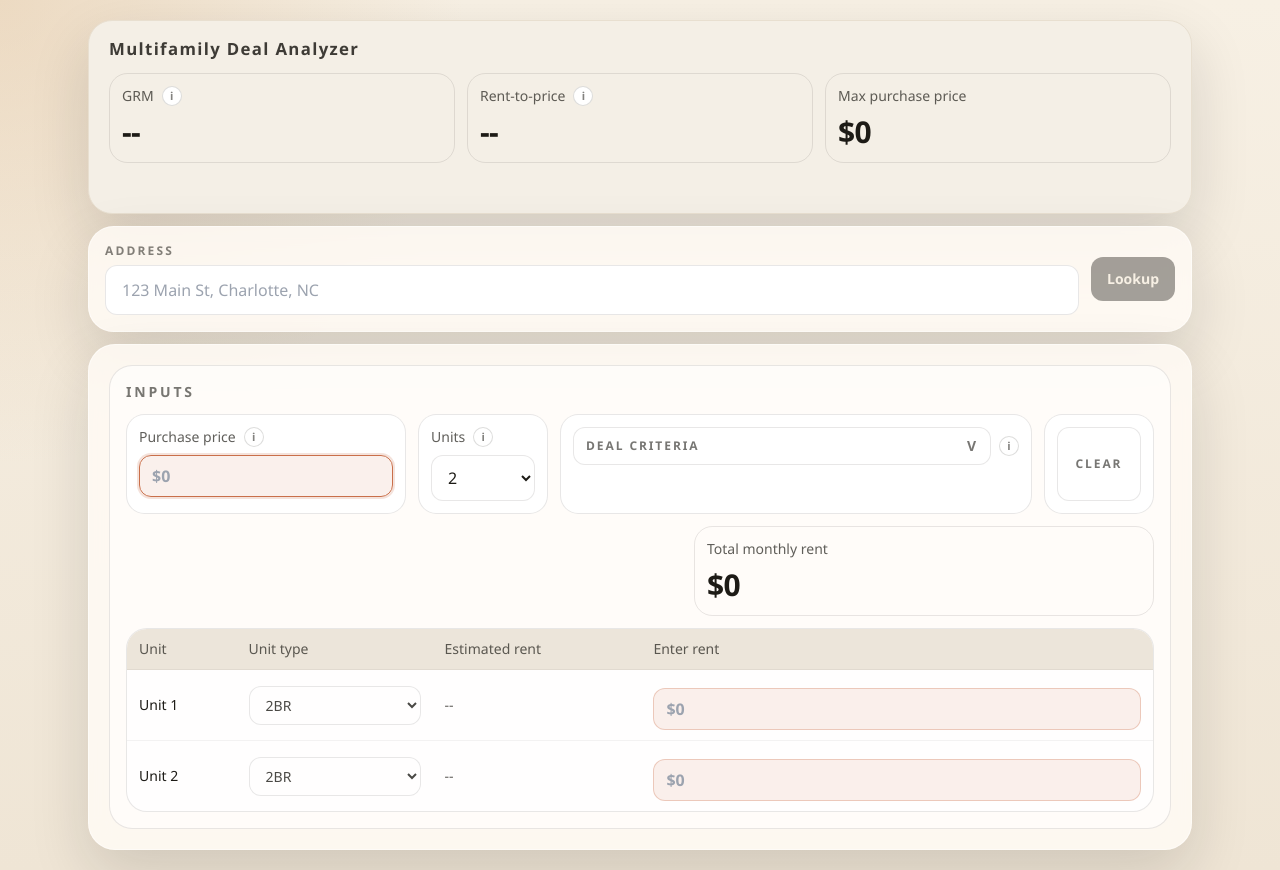
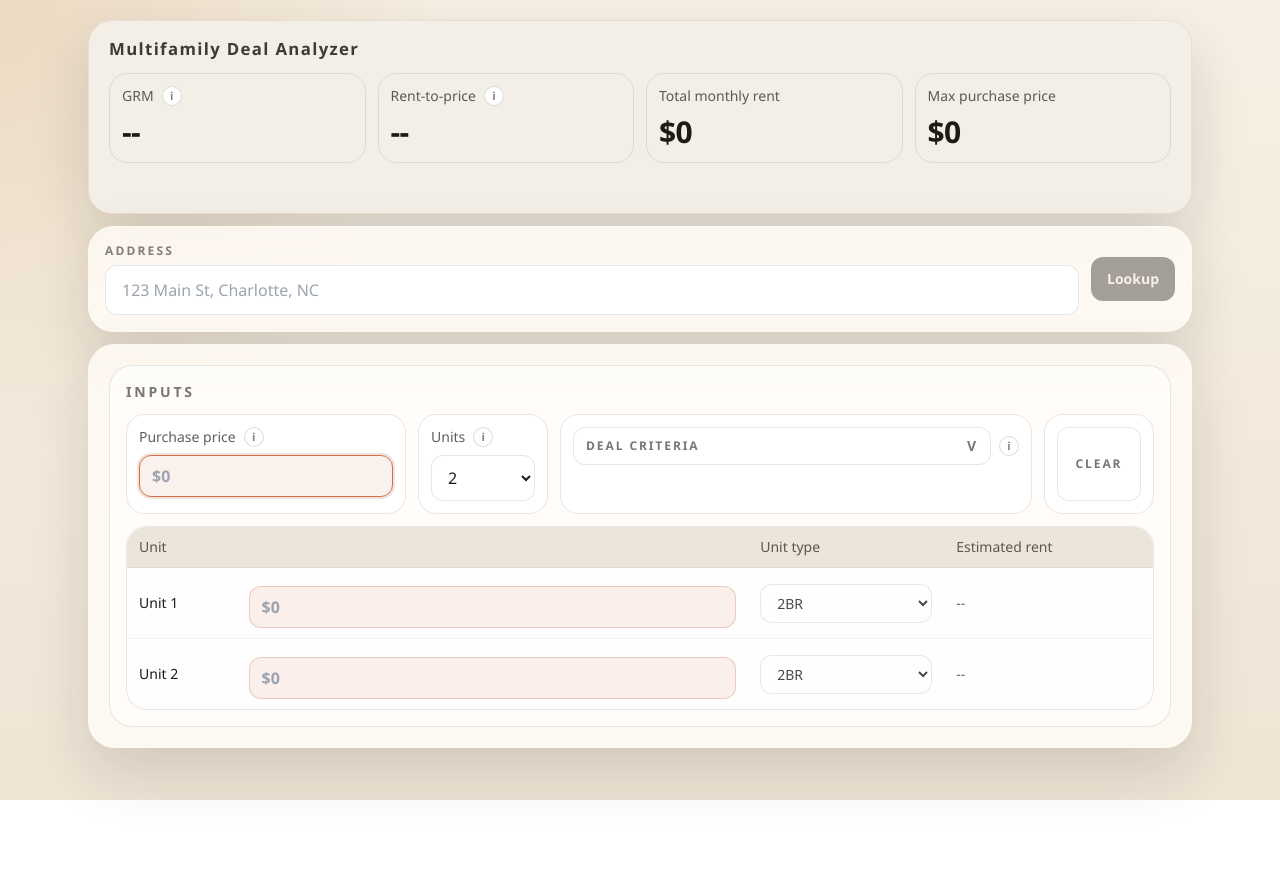
Before and after one commit to tom-p323/multifamily-deal-analyzer, a Next.js app: page / in a window 1280 px wide. After the commit the page ends 800 px from the top, so only its background shows below. Built offline with nearby package versions, Linux system fonts and the light colour scheme.

Commit message:
Refine rent entry and dashboard layout

```diff
--- a/app/page.tsx
+++ b/app/page.tsx
@@ -31,6 +31,7 @@ function createEmptySummary(): DashboardSummary {
   return {
     grm: null,
     rentToPrice: null,
+    totalMonthlyRent: 0,
     maxPurchasePrice: 0,
     verdict: null,
   };
@@ -81,7 +82,7 @@ export default function HomePage() {
       <header className="mb-3 rounded-[1.5rem] border border-[#e8dfd0] bg-[#F4EFE6] px-4 py-4 text-ink shadow-card md:px-5 md:py-4.5">
         <div className="flex flex-col gap-3">
           <p className="text-base font-bold tracking-[0.08em] text-ink/85 md:text-[1.05rem]">Multifamily Deal Analyzer</p>
-          <div className="grid gap-3 sm:grid-cols-2 xl:grid-cols-3">
+          <div className="grid gap-3 sm:grid-cols-2 xl:grid-cols-4">
             <TopMetricCard
               label="GRM"
               value={formatDecimal(summary.grm)}
@@ -94,6 +95,7 @@ export default function HomePage() {
               tooltip="Monthly Rent / Purchase Price"
               tone={summary.verdict ? getRentToPriceTone(summary.rentToPrice) : "neutral"}
             />
+            <TopMetricCard label="Total monthly rent" value={formatCurrency(summary.totalMonthlyRent)} />
             <TopMetricCard label="Max purchase price" value={formatCurrency(summary.maxPurchasePrice)} />
           </div>
           <div className="min-h-[22px] px-1 text-sm font-semibold tracking-[0.02em]">
--- a/components/results-card.tsx
+++ b/components/results-card.tsx
@@ -22,6 +22,7 @@ type CriteriaState = {
 export type DashboardSummary = {
   grm: number | null;
   rentToPrice: number | null;
+  totalMonthlyRent: number;
   maxPurchasePrice: number;
   verdict: VerdictDisplay | null;
 };
@@ -115,10 +116,11 @@ export function ResultsCard({ analysis, onSummaryChange }: ResultsCardProps) {
     onSummaryChange?.({
       grm: metrics.grm,
       rentToPrice: metrics.rentToPrice,
+      totalMonthlyRent: metrics.totalMonthlyRent,
       maxPurchasePrice: metrics.maxPurchasePrice,
       verdict: verdictDisplay,
     });
-  }, [metrics.grm, metrics.maxPurchasePrice, metrics.rentToPrice, onSummaryChange, verdictDisplay]);
+  }, [metrics.grm, metrics.maxPurchasePrice, metrics.rentToPrice, metrics.totalMonthlyRent, onSummaryChange, verdictDisplay]);
 
   function updateUnit(index: number, updates: Partial<UnitInput>) {
     setUnits((current) => current.map((unit, unitIndex) => (unitIndex === index ? { ...unit, ...updates } : unit)));
@@ -242,25 +244,34 @@ export function ResultsCard({ analysis, onSummaryChange }: ResultsCardProps) {
           </ControlShell>
         </div>
 
-        <div className="mt-3 md:ml-auto md:w-[420px] lg:w-[460px]">
-          <MetricCard label="Total monthly rent" value={formatCurrency(metrics.totalMonthlyRent)} />
-        </div>
-
         <div className="mt-3 overflow-hidden rounded-[1.3rem] border border-ink/10 bg-white/75">
           <div className="overflow-x-auto">
             <table className="min-w-[700px] text-left text-sm md:min-w-full">
               <thead className="bg-mist text-ink/70">
                 <tr>
                   <th className="px-3 py-2.5 font-medium">Unit</th>
+                  <th className="px-3 py-2.5 font-medium"></th>
                   <th className="px-3 py-2.5 font-medium">Unit type</th>
                   <th className="px-3 py-2.5 font-medium">Estimated rent</th>
-                  <th className="px-3 py-2.5 font-medium">Enter rent</th>
                 </tr>
               </thead>
               <tbody>
                 {compactUnits.map((unit, index) => (
                   <tr key={unit.id} className="border-t border-ink/5">
                     <td className="px-3 py-2.5 font-medium text-ink">{unit.label}</td>
+                    <td className="px-3 py-2.5">
+                      <input
+                        value={formatCurrencyInput(unit.rent?.toString() ?? "")}
+                        onChange={(event) =>
+                          updateUnit(index, {
+                            rent: normalizePositiveNumber(event.target.value),
+                          })
+                        }
+                        placeholder="$0"
+                        inputMode="numeric"
+                        className={inputClassName(unit.rent === null)}
+                      />
+                    </td>
                     <td className="px-3 py-2.5">
                       <select
                         value={unit.bedroomType}
@@ -275,19 +286,6 @@ export function ResultsCard({ analysis, onSummaryChange }: ResultsCardProps) {
                       </select>
                     </td>
                     <td className="px-3 py-2.5 text-ink/70">{formatCurrency(unit.estimatedRent)}</td>
-                    <td className="px-3 py-2.5">
-                      <input
-                        value={formatCurrencyInput(unit.rent?.toString() ?? "")}
-                        onChange={(event) =>
-                          updateUnit(index, {
-                            rent: normalizePositiveNumber(event.target.value),
-                          })
-                        }
-                        placeholder="$0"
-                        inputMode="numeric"
-                        className={inputClassName(unit.rent === null)}
-                      />
-                    </td>
                   </tr>
                 ))}
               </tbody>
@@ -341,31 +339,6 @@ function CriteriaInput({
         {suffix ? <span className="absolute right-2.5 top-1/2 -translate-y-1/2 text-xs text-ink/45">{suffix}</span> : null}
       </div>
     </label>
-  );
-}
-
-function MetricCard({
-  label,
-  value,
-  tone = "neutral",
-}: {
-  label: string;
-  value: string;
-  tone?: "neutral" | "green" | "yellow" | "red";
-}) {
-  return (
-    <div
-      className={clsx(
-        "rounded-[1.15rem] border p-3",
-        tone === "neutral" && "border-ink/10 bg-white/78",
-        tone === "green" && "border-[#10a44f]/22 bg-[#dff8e9]",
-        tone === "yellow" && "border-[#d8b354]/35 bg-[#f3e4b4]",
-        tone === "red" && "border-[#db3b2b]/22 bg-[#ffe0dc]",
-      )}
-    >
-      <div className="text-sm text-ink/70">{label}</div>
-      <div className="mt-2 text-3xl font-semibold tracking-tight text-ink">{value}</div>
-    </div>
   );
 }
 
```
